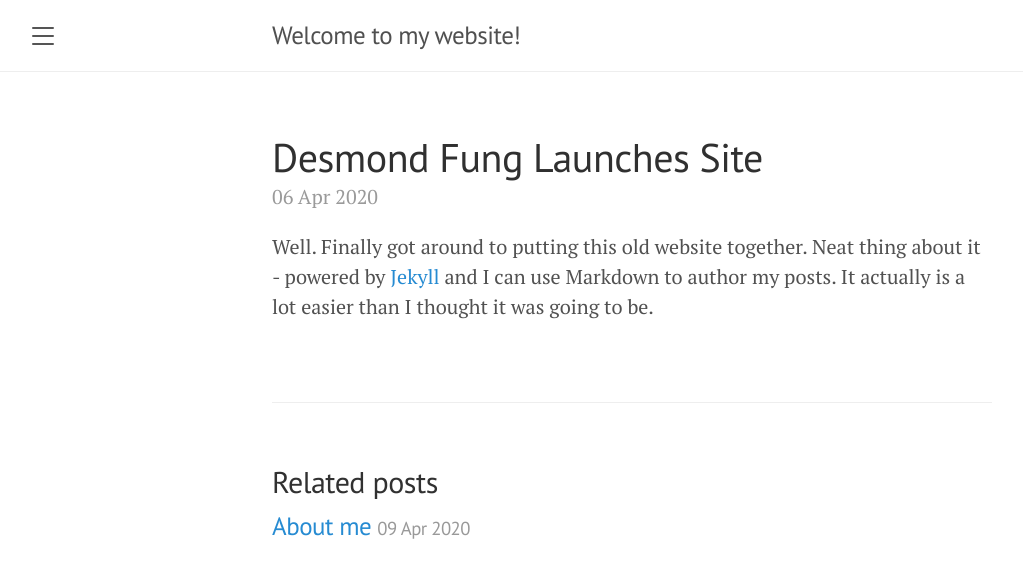
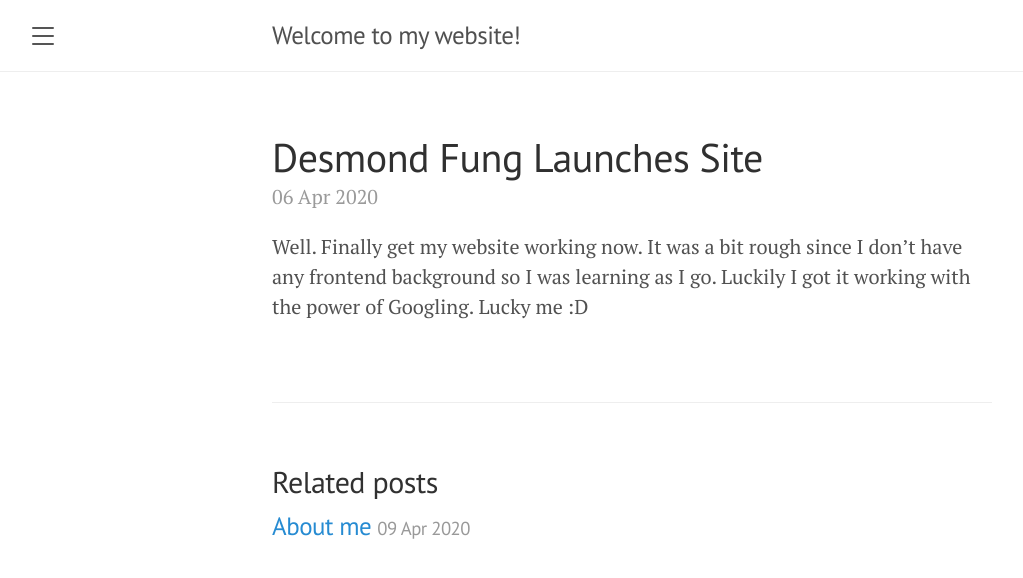
Before and after one commit to ddhangdd/ddhangdd.github.io, a Jekyll site: the page built from _posts/2020-04-06-Desmond-Fung-site-launched.md, in a window 1280 px wide. Shown: the top 578 px of the page, without its empty margins (8-1031 px from the left). Built offline with Jekyll 4.4.1, drawn with Linux system fonts in a browser that asks for light colours.

Commit message:
Update 2020-04-06-Desmond-Fung-site-launched.md

```diff
--- a/_posts/2020-04-06-Desmond-Fung-site-launched.md
+++ b/_posts/2020-04-06-Desmond-Fung-site-launched.md
@@ -4,4 +4,4 @@ title: "Desmond Fung Launches Site"
 date: 2020-04-06
 ---
 
-Well. Finally got around to putting this old website together. Neat thing about it - powered by [Jekyll](http://jekyllrb.com) and I can use Markdown to author my posts. It actually is a lot easier than I thought it was going to be.
+Well. Finally get my website working now. It was a bit rough since I don't have any frontend background so I was learning as I go. Luckily I got it working with the power of Googling. Lucky me :D
```
